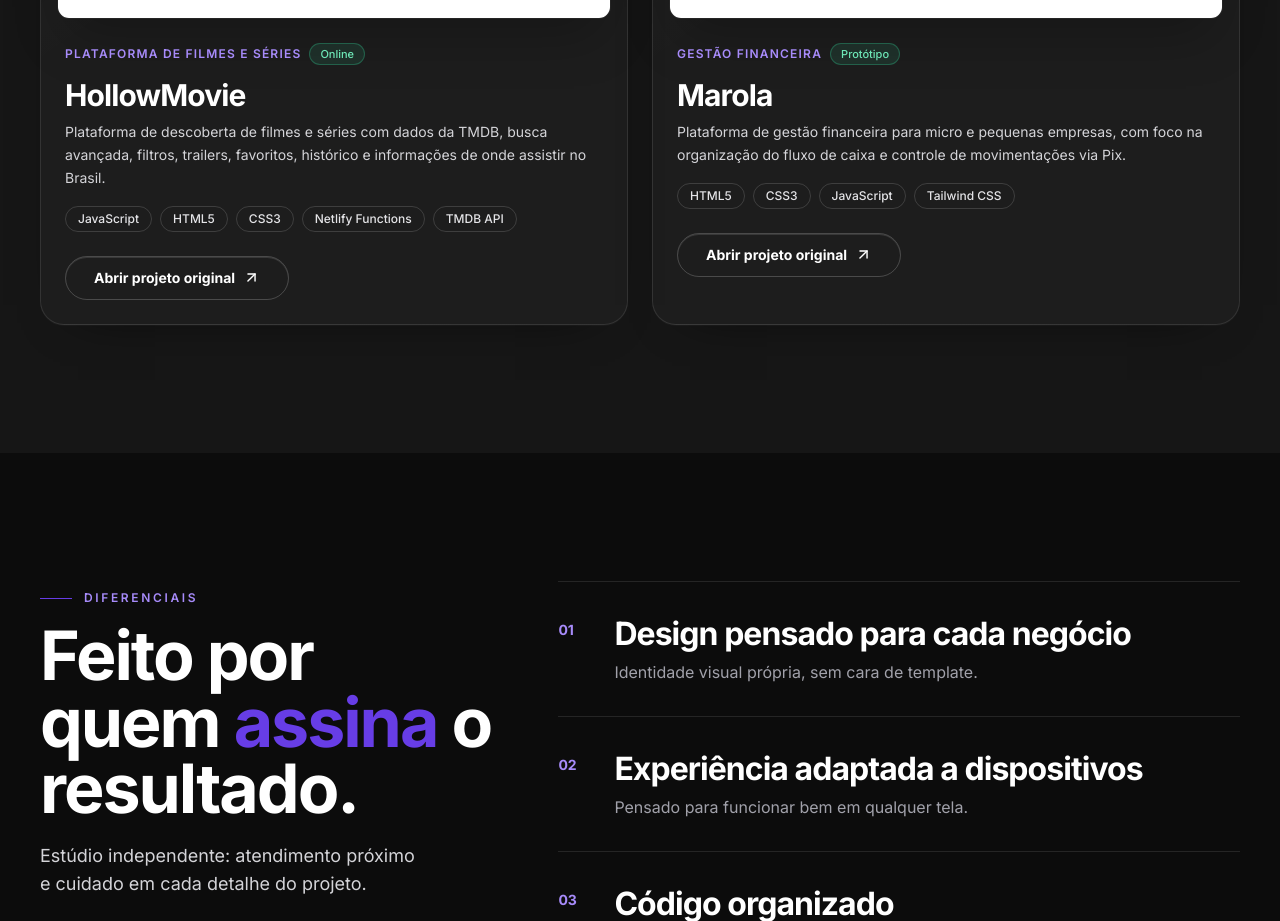
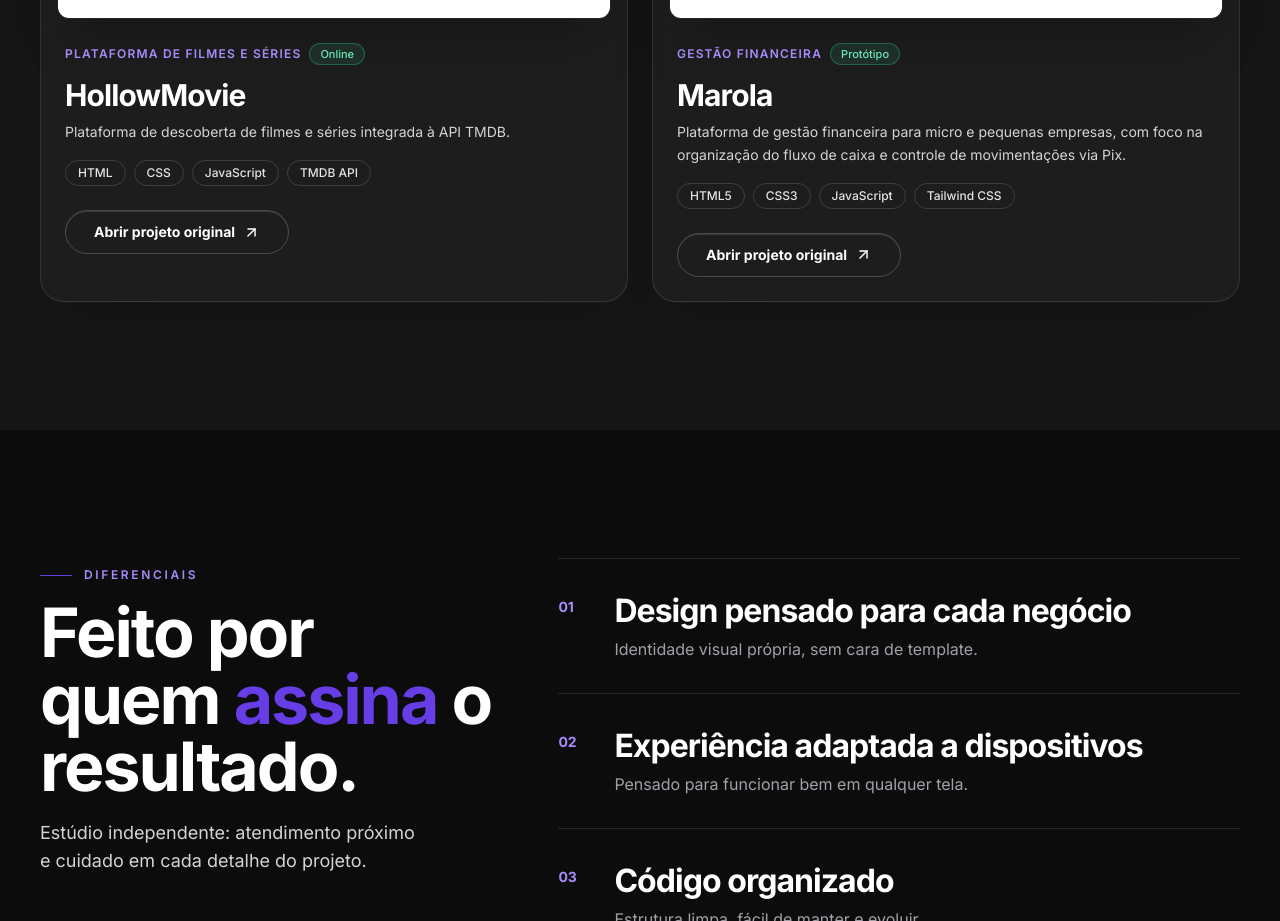
Before and after one commit to feupsdev/feups.dev, a React (Vite) app: page / in a window 1280 px wide. Shown: the part 4560-5481 px from the top of the page. Built offline with nearby package versions, Linux system fonts and the light colour scheme; grey boxes are pictures that could not be loaded; a web font is replaced by a local one.

Commit message:
Refine HollowMovie project details
Updated project description and technology stack for HollowMovie.

```diff
--- a/src/data/projects.js
+++ b/src/data/projects.js
@@ -42,11 +42,11 @@ export const projects = [
   name: 'HollowMovie',
   type: 'Plataforma de filmes e séries',
   status: 'Online',
-  description:'Plataforma de descoberta de filmes e séries com dados da TMDB, busca avançada, filtros, trailers, favoritos, histórico e informações de onde assistir no Brasil.',
-  tech: ['JavaScript', 'HTML5', 'CSS3', 'Netlify Functions', 'TMDB API'],
+  description: 'Plataforma de descoberta de filmes e séries integrada à API TMDB.',
+  tech: ['HTML', 'CSS', 'JavaScript', 'TMDB API'],
   url: 'https://hollowmovie.netlify.app/',
   preview: {
-  embed: 'auto',
+    embed: 'auto',
   },
 },
 
```
